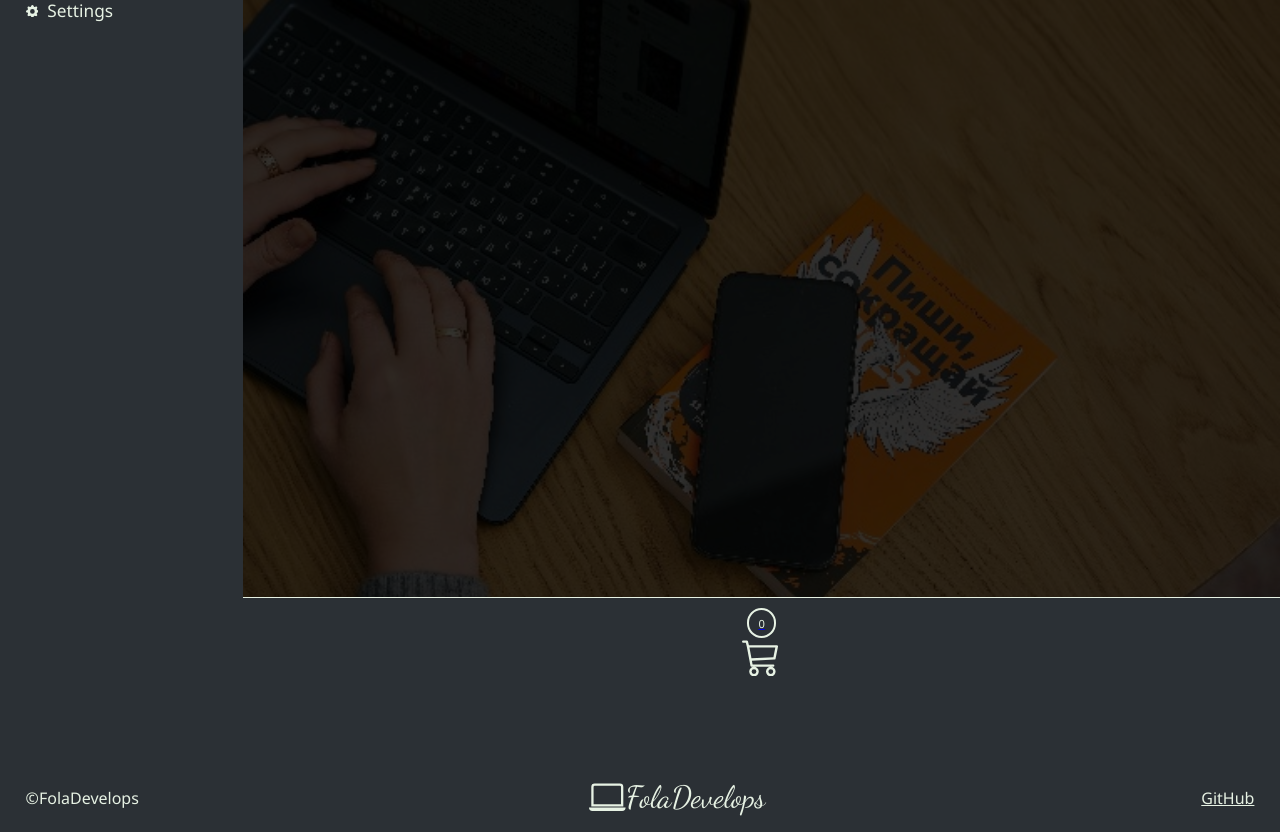
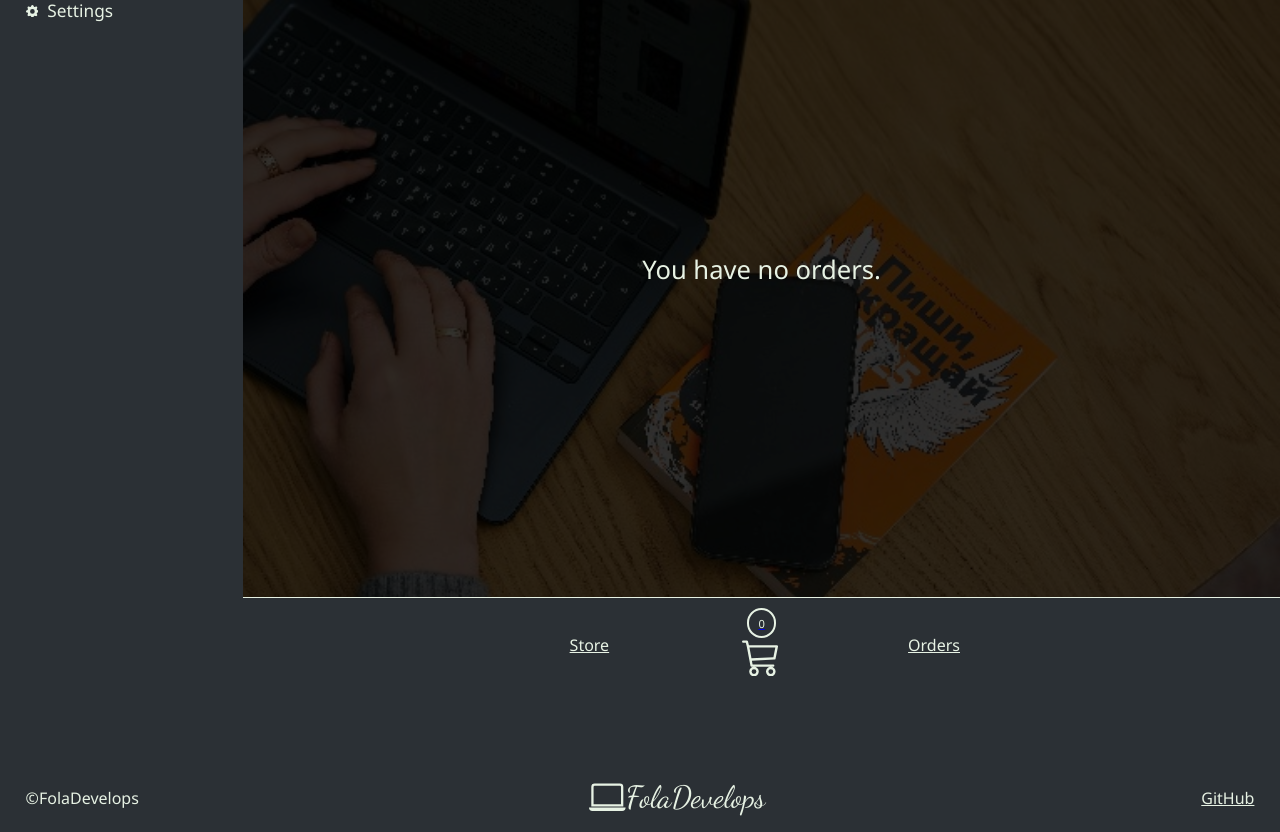
Before and after one commit to folajimiabolade/fola-develops, a Flask app: page /orders in a window 1280 px wide. Shown: the part 111-943 px from the top of the page. Run offline with Flask 3, Linux system fonts and the light colour scheme; the visitor is signed in with stand-in values (Sample User, id 1); data comes from the database, SQL or seed files in the repository; data that the repository does not hold is empty; some libraries are stand-ins or nearby versions; some web fonts are replaced.

Commit message:
finish adding orders and store link to bottom navigation bar

```diff
--- a/static/css/style.css
+++ b/static/css/style.css
@@ -2018,6 +2018,34 @@ div.quantity-buttons.hidden {
         text-align: center;
     }
 
+    a.store-anchor {
+        font-size: 2.5vw;
+        position: fixed;
+        bottom: 7.3vw;
+        left: 14.8vw;
+        z-index: 2;
+    }
+
+    a.orders-anchor {
+        font-size: 2.5vw;
+        position: fixed;
+        bottom: 7.3vw;
+        right: 15vw;
+        z-index: 2;
+    }
+
+    div.no-orders {
+        width: 100vw;
+        height: 62vh;
+        display: flex;
+        justify-content: center;
+        align-items: center;
+    }
+
+    p.no-orders {
+        font-size: 4vw;
+    }
+
 }
 
 @media (orientation: landscape) {
@@ -3905,8 +3933,32 @@ div.quantity-buttons.hidden {
         text-align: center;
     }
 
+    a.store-anchor {
+        font-size: 1.25vw;
+        position: fixed;
+        bottom: 2.6vw;
+        left: 44.5vw;
+        z-index: 2;
+    }
+
+    a.orders-anchor {
+        font-size: 1.25vw;
+        position: fixed;
+        bottom: 2.6vw;
+        right: 25vw;
+        z-index: 2;
+    }
+
+    div.no-orders {
+        width: 81vw;
+        height: 67vh;
+        display: flex;
+        justify-content: center;
+        align-items: center;
+    }
+
+    p.no-orders {
+        font-size: 2vw;
+    }
+
 }
-
-
-
-}
--- a/templates/cart.html
+++ b/templates/cart.html
@@ -89,6 +89,9 @@
 
         {% endif %}
 
+
+        <a class="text store-anchor" href="{{ url_for('store') }}#">Store</a>
+
         <a class="cart-holder" href="{{ url_for('cart') }}">
             <div class="item-count">
                 <p class="text item-count"></p>
@@ -98,6 +101,8 @@
             </svg>
         </a>
 
+        <a class="text orders-anchor" href="{{ url_for('orders') }}">Orders</a>
+
         <div class="cart-background"></div>
 
     </div>
--- a/templates/checkout.html
+++ b/templates/checkout.html
@@ -15,6 +15,9 @@
         <p class="text checkout-text">Checkout successful! your order has been recorded.</p>
         <a class="text checkout-link" href="{{ url_for('orders') }}">View orders</a>
 
+
+        <a class="text store-anchor" href="{{ url_for('store') }}#">Store</a>
+
         <a class="cart-holder" href="{{ url_for('cart') }}">
             <div class="item-count">
                 <p class="text item-count"></p>
@@ -23,6 +26,8 @@
                 <path d="M0 1.5A.5.5 0 0 1 .5 1H2a.5.5 0 0 1 .485.379L2.89 3H14.5a.5.5 0 0 1 .49.598l-1 5a.5.5 0 0 1-.465.401l-9.397.472L4.415 11H13a.5.5 0 0 1 0 1H4a.5.5 0 0 1-.491-.408L2.01 3.607 1.61 2H.5a.5.5 0 0 1-.5-.5M3.102 4l.84 4.479 9.144-.459L13.89 4zM5 12a2 2 0 1 0 0 4 2 2 0 0 0 0-4m7 0a2 2 0 1 0 0 4 2 2 0 0 0 0-4m-7 1a1 1 0 1 1 0 2 1 1 0 0 1 0-2m7 0a1 1 0 1 1 0 2 1 1 0 0 1 0-2"/>
             </svg>
         </a>
+
+        <a class="text orders-anchor" href="{{ url_for('orders') }}">Orders</a>
         <div class="cart-background"></div>
     </div>
 {% endblock %}
--- a/templates/item.html
+++ b/templates/item.html
@@ -75,6 +75,9 @@
             {% endif %}
         </div>
 
+
+        <a class="text store-anchor" href="{{ url_for('store') }}#">Store</a>
+
         <a class="cart-holder" href="{{ url_for('cart') }}">
             <div class="item-count">
                 <p class="text item-count"></p>
@@ -84,6 +87,8 @@
             </svg>
         </a>
 
+        <a class="text orders-anchor" href="{{ url_for('orders') }}">Orders</a>
+
         <div class="cart-background"></div>
     </div>
 
--- a/templates/order.html
+++ b/templates/order.html
@@ -43,6 +43,9 @@
 
 
 
+
+        <a class="text store-anchor" href="{{ url_for('store') }}#">Store</a>
+
         <a class="cart-holder" href="{{ url_for('cart') }}">
             <div class="item-count">
                 <p class="text item-count"></p>
@@ -51,6 +54,8 @@
                 <path d="M0 1.5A.5.5 0 0 1 .5 1H2a.5.5 0 0 1 .485.379L2.89 3H14.5a.5.5 0 0 1 .49.598l-1 5a.5.5 0 0 1-.465.401l-9.397.472L4.415 11H13a.5.5 0 0 1 0 1H4a.5.5 0 0 1-.491-.408L2.01 3.607 1.61 2H.5a.5.5 0 0 1-.5-.5M3.102 4l.84 4.479 9.144-.459L13.89 4zM5 12a2 2 0 1 0 0 4 2 2 0 0 0 0-4m7 0a2 2 0 1 0 0 4 2 2 0 0 0 0-4m-7 1a1 1 0 1 1 0 2 1 1 0 0 1 0-2m7 0a1 1 0 1 1 0 2 1 1 0 0 1 0-2"/>
             </svg>
         </a>
+
+        <a class="text orders-anchor" href="{{ url_for('orders') }}">Orders</a>
         <div class="cart-background"></div>
     </div>
 
--- a/templates/orders.html
+++ b/templates/orders.html
@@ -8,10 +8,19 @@
 
 {% block user_body %}
     <div class="orders">
-        {% for order_point in order_points %}
-            <a class="text order" href="{{ url_for('order', order_point=order_point.datetime.isoformat()) }}">🛍️ Order on <b>{{ order_point.datetime.strftime("%B %d, %Y") }}</b> at <b>{{ order_point.datetime.strftime("%H:%M:%S UTC") }}</b></a>
-        {% endfor %}
+        {% if order_points %}
+            {% for order_point in order_points %}
+                <a class="text order" href="{{ url_for('order', order_point=order_point.datetime.isoformat()) }}">🛍️ Order on <b>{{ order_point.datetime.strftime("%B %d, %Y") }}</b> at <b>{{ order_point.datetime.strftime("%H:%M:%S UTC") }}</b></a>
+            {% endfor %}
+        {% else %}
+            <div class="no-orders">
+                <p class="text no-orders">You have no orders.</p>
+            </div>
+        {% endif %}
     </div>
+
+
+    <a class="text store-anchor" href="{{ url_for('store') }}#">Store</a>
 
     <a class="cart-holder" href="{{ url_for('cart') }}">
         <div class="item-count">
@@ -21,5 +30,7 @@
             <path d="M0 1.5A.5.5 0 0 1 .5 1H2a.5.5 0 0 1 .485.379L2.89 3H14.5a.5.5 0 0 1 .49.598l-1 5a.5.5 0 0 1-.465.401l-9.397.472L4.415 11H13a.5.5 0 0 1 0 1H4a.5.5 0 0 1-.491-.408L2.01 3.607 1.61 2H.5a.5.5 0 0 1-.5-.5M3.102 4l.84 4.479 9.144-.459L13.89 4zM5 12a2 2 0 1 0 0 4 2 2 0 0 0 0-4m7 0a2 2 0 1 0 0 4 2 2 0 0 0 0-4m-7 1a1 1 0 1 1 0 2 1 1 0 0 1 0-2m7 0a1 1 0 1 1 0 2 1 1 0 0 1 0-2"/>
         </svg>
     </a>
+
+    <a class="text orders-anchor" href="{{ url_for('orders') }}">Orders</a>
     <div class="cart-background"></div>
 {% endblock %}
--- a/templates/store.html
+++ b/templates/store.html
@@ -8,6 +8,8 @@
 
 {% block user_body %}
     <div class="store-holder">
+        <a class="text store-anchor" href="{{ url_for('store') }}">Store</a>
+
         <a class="cart-holder" href="{{ url_for('cart') }}">
             <div class="item-count">
                 <p class="text item-count"></p>
@@ -16,6 +18,8 @@
                 <path d="M0 1.5A.5.5 0 0 1 .5 1H2a.5.5 0 0 1 .485.379L2.89 3H14.5a.5.5 0 0 1 .49.598l-1 5a.5.5 0 0 1-.465.401l-9.397.472L4.415 11H13a.5.5 0 0 1 0 1H4a.5.5 0 0 1-.491-.408L2.01 3.607 1.61 2H.5a.5.5 0 0 1-.5-.5M3.102 4l.84 4.479 9.144-.459L13.89 4zM5 12a2 2 0 1 0 0 4 2 2 0 0 0 0-4m7 0a2 2 0 1 0 0 4 2 2 0 0 0 0-4m-7 1a1 1 0 1 1 0 2 1 1 0 0 1 0-2m7 0a1 1 0 1 1 0 2 1 1 0 0 1 0-2"/>
             </svg>
         </a>
+
+        <a class="text orders-anchor" href="{{ url_for('orders') }}">Orders</a>
 
         <div class="cart-background"></div>
 
```
